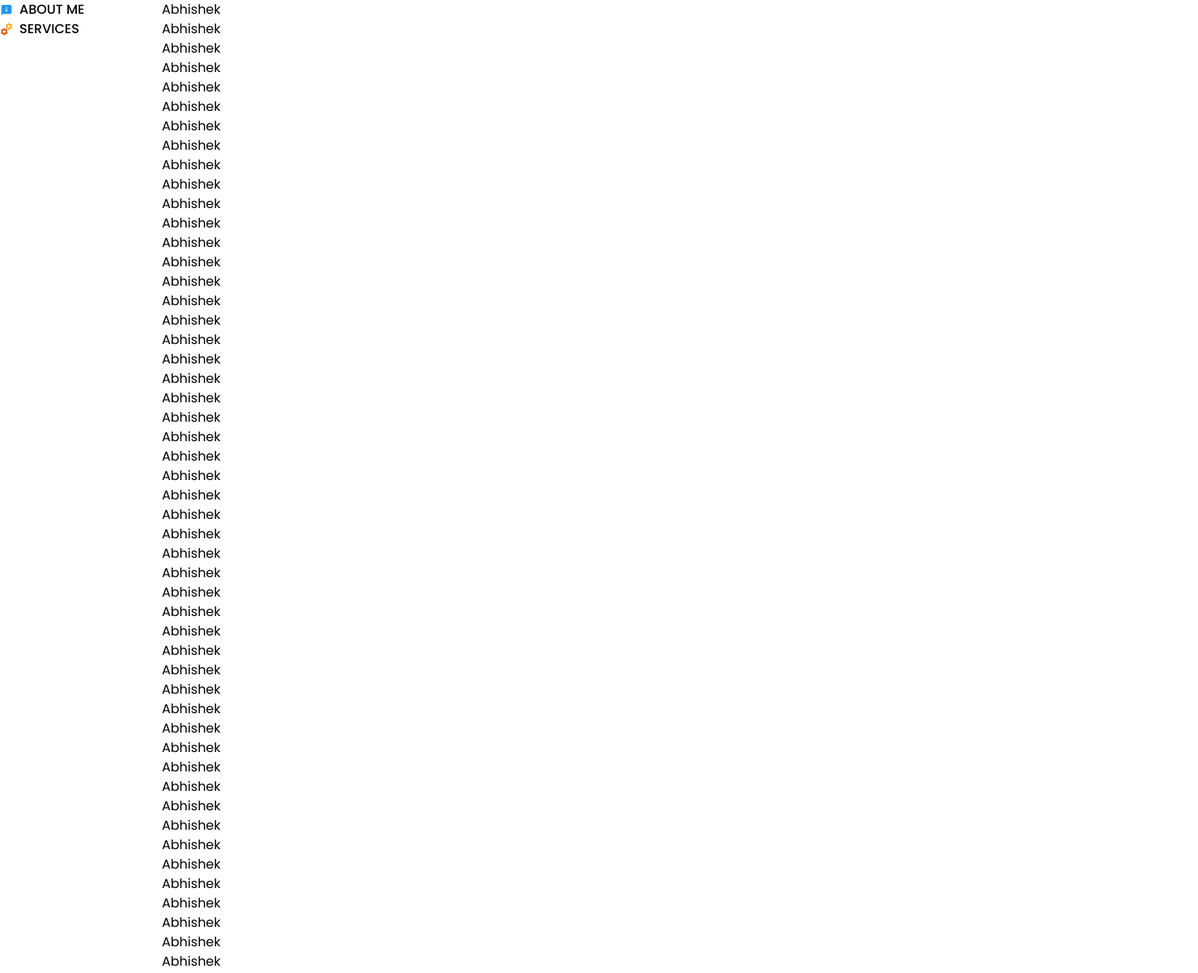
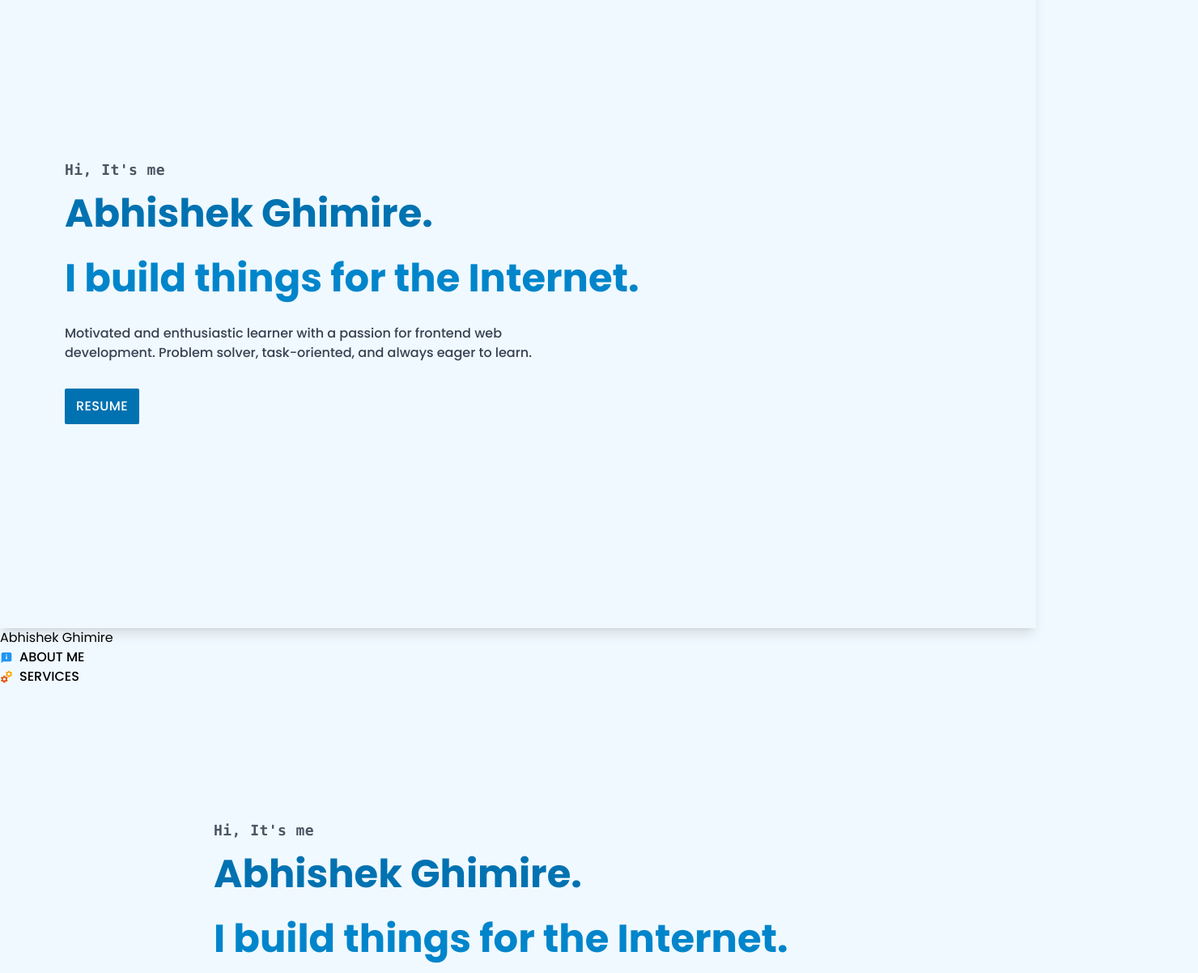
Before and after one commit to pingAvisek/Portfolio, a React (Vite) app: page / in a window 1280 px wide. Shown: the part 100-1302 px from the top of the page at 81% size, 1480 px wide, since content can reach past the window. Built offline with nearby package versions, Linux system fonts and the light colour scheme.

Commit message:
some task on home design

```diff
--- a/index.html
+++ b/index.html
@@ -77,7 +77,7 @@
     </script>
   </head>
 
-  <body class="font-sans">
+  <body class="font-sans bg-primary-50">
     <div id="root"></div>
     <!-- Related to Vite -->
     <script type="module" src="/src/main.jsx"></script>
--- a/src/App.css
+++ b/src/App.css
@@ -3,9 +3,13 @@
 @tailwind utilities;
 
 .nav-li {
-  @apply text-2xl transition-opacity duration-300;
+  @apply text-2xl transition duration-300 ease-in-out;
 }
 
 .sidebar-list {
   @apply flex items-center justify-start gap-2 font-medium uppercase;
 }
+
+.padding {
+  @apply p-16;
+}
--- a/src/App.jsx
+++ b/src/App.jsx
@@ -8,20 +8,13 @@ import {
   RouterProvider,
 } from "react-router-dom";
 
-import Services from "./pages/Services";
-import Projects from "./pages/Projects";
-import Testimonials from "./pages/Testimonials";
-import LeaveMessage from "./pages/LeaveMessage";
-import Contact from "./pages/Contact";
-import Footer from "./pages/Footer";
 import NotFound from "./pages/NotFound";
-import SideLayout from "./Layouts/SideLayout";
 import RootLayout from "./Layouts/RootLayout";
-import About from "./pages/About";
+import Home from "./pages/Home";
 const router = createBrowserRouter(
   createRoutesFromElements(
     <Route path="/" element={<RootLayout />}>
-      <Route index element={<About />} />
+      <Route index element={<Home />} />
 
       <Route path="*" element={<NotFound />} />
     </Route>
--- a/src/Layouts/HeaderLayout.jsx
+++ b/src/Layouts/HeaderLayout.jsx
@@ -7,12 +7,23 @@ import {
   BsTelegram,
   BsFacebook,
 } from "react-icons/bs";
+import { useRef, useState, useEffect } from "react";
+import Home from "../pages/Home";
 
 export default function HeaderLayout() {
+  const headerRef = useRef(null);
+  const [mainHeight, setMainHeight] = useState(0);
+
+  useEffect(() => {
+    const headerHeight = headerRef.current.offsetHeight;
+    const windowHeight = window.innerHeight;
+    setMainHeight(windowHeight - headerHeight);
+  }, []);
+
   return (
     <>
       <div className="header-layout">
-        <header className="p-4 bg-gray-100 shadow-lg ">
+        <header ref={headerRef} className="p-4 bg-primary-50 shadow-lg ">
           <div className="container mx-auto flex justify-between items-center ">
             <Link to="/">
               <Logo />
@@ -50,6 +61,7 @@ export default function HeaderLayout() {
               </ul>
             </nav>
           </div>
+          <Home mainHeight={mainHeight} />
         </header>
       </div>
     </>
--- a/src/Layouts/MainLayout.jsx
+++ b/src/Layouts/MainLayout.jsx
@@ -1,66 +1,10 @@
 import React from "react";
 import { Outlet } from "react-router-dom";
-import Test from "../pages/Test";
 
 export default function MainLayout() {
   return (
     <main>
-      <h1>Abhishek</h1>
-      <h1>Abhishek</h1>
-      <h1>Abhishek</h1>
-      <h1>Abhishek</h1>
-      <h1>Abhishek</h1>
-      <h1>Abhishek</h1>
-      <h1>Abhishek</h1>
-      <h1>Abhishek</h1>
-      <h1>Abhishek</h1>
-      <h1>Abhishek</h1>
-      <h1>Abhishek</h1>
-      <h1>Abhishek</h1>
-      <h1>Abhishek</h1>
-      <h1>Abhishek</h1>
-      <h1>Abhishek</h1>
-      <h1>Abhishek</h1>
-      <h1>Abhishek</h1>
-      <h1>Abhishek</h1>
-      <h1>Abhishek</h1>
-      <h1>Abhishek</h1>
-      <h1>Abhishek</h1>
-      <h1>Abhishek</h1>
-      <h1>Abhishek</h1>
-      <h1>Abhishek</h1>
-      <h1>Abhishek</h1>
-      <h1>Abhishek</h1>
-      <h1>Abhishek</h1>
-      <h1>Abhishek</h1>
-      <h1>Abhishek</h1>
-      <h1>Abhishek</h1>
-      <h1>Abhishek</h1>
-      <h1>Abhishek</h1>
-      <h1>Abhishek</h1>
-      <h1>Abhishek</h1>
-      <h1>Abhishek</h1>
-      <h1>Abhishek</h1>
-      <h1>Abhishek</h1>
-      <h1>Abhishek</h1>
-      <h1>Abhishek</h1>
-      <h1>Abhishek</h1>
-      <h1>Abhishek</h1>
-      <h1>Abhishek</h1>
-      <h1>Abhishek</h1>
-      <h1>Abhishek</h1>
-      <h1>Abhishek</h1>
-      <h1>Abhishek</h1>
-      <h1>Abhishek</h1>
-      <h1>Abhishek</h1>
-      <h1>Abhishek</h1>
-      <h1>Abhishek</h1>
-      <h1>Abhishek</h1>
-      <h1>Abhishek</h1>
-      <h1>Abhishek</h1>
-      <Test />
-      <h1>break</h1>
-      <Test />
+      <Outlet />
     </main>
   );
 }
--- a/src/pages/About.jsx
+++ b/src/pages/About.jsx
@@ -1,5 +1,9 @@
 import React from "react";
 
 export default function About() {
-  return <div>About</div>;
+  return (
+    <section className="about">
+      <h1>About me</h1>
+    </section>
+  );
 }
--- a/src/pages/Home.jsx
+++ b/src/pages/Home.jsx
@@ -1,7 +1,38 @@
+import React from "react";
+import { Link } from "react-router-dom";
+
 export default function Home() {
+  const resumeURL =
+    "https://drive.google.com/file/d/1BLibHCK-2yyrrzygLTQnfcTfCxQT_RkPUxexig0cHVA/preview";
+
+  function previewResume() {
+    window.open(`${resumeURL}`, "_blank");
+  }
+
   return (
-    <div className="home">
-      <h2>Home</h2>
-    </div>
+    <section className="home padding flex flex-col items-start justify-center w-screen h-screen">
+      <h5 className="font-mono font-semibold text-gray-600 tracking-wide text-lg">
+        Hi, It's me
+      </h5>
+      <h1
+        title="@pingAvisek"
+        className="text-5xl font-bold py-4 text-primary-700"
+      >
+        Abhishek Ghimire.
+      </h1>
+      <h1 className="text-5xl font-bold text-primary-600 opacity-100 py-4">
+        I build things for the Internet.
+      </h1>
+      <p className="py-4 mb-4 text-gray-700 w-[58ch] font-medium">
+        Motivated and enthusiastic learner with a passion for frontend web
+        development. Problem solver, task-oriented, and always eager to learn.
+      </p>
+      <Link
+        onClick={previewResume}
+        className="font-medium text-white bg-primary-700 uppercase tracking-wide border-2 rounded-sm py-2 px-3 transition duration-300 ease-in-out border-primary-700 hover:text-primary-700 hover:bg-primary-50 "
+      >
+        Resume
+      </Link>
+    </section>
   );
 }
```
Also changed, not shown: 1 other file (tests, documents, lock files or other folders).
